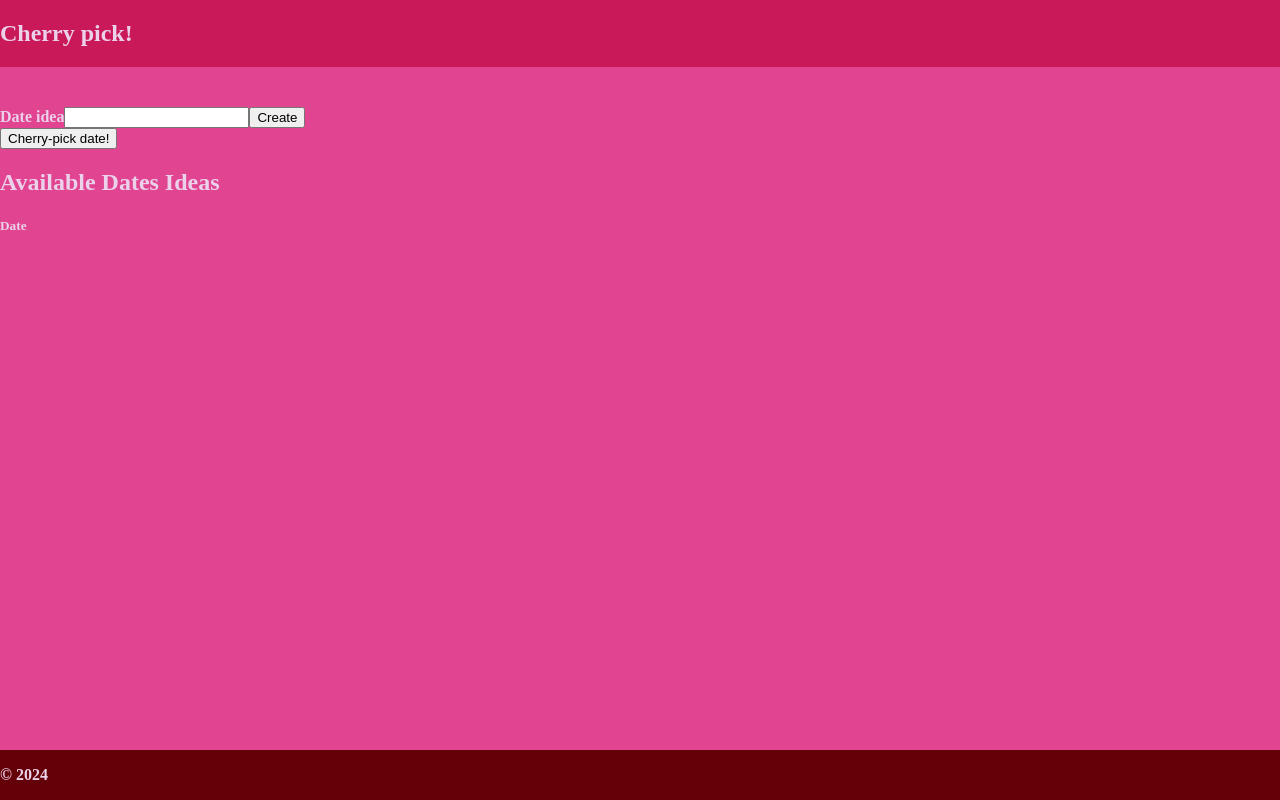
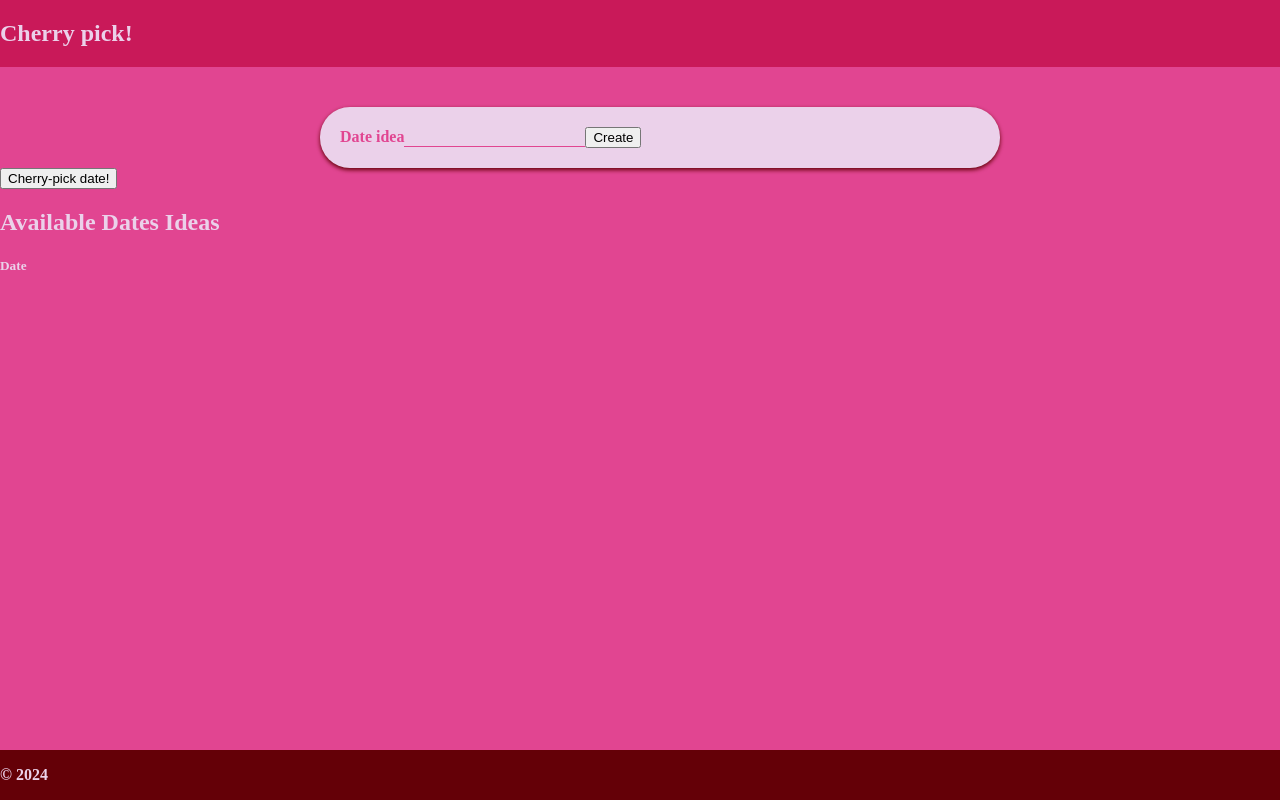
Before and after one commit to gmmonsalve/cherry-picker, an Angular app in the folder frontend/: page /dashboard in a window 1280 px wide. Built offline with nearby package versions, Linux system fonts and the light colour scheme; a web font is replaced by a local one.

Commit message:
chore: Update date-creator component HTML and SCSS files

```diff
--- a/frontend/src/app/dashboard/date-creator/date-creator.component.html
+++ b/frontend/src/app/dashboard/date-creator/date-creator.component.html
@@ -1,9 +1,13 @@
 <section>
   <article>
-    <form>
-      <label for="dateTitle">Date idea</label>
-      <input type="text" id="dateTitle" name="dateTitle" required>
-      <button type="submit">Create</button>
-    </form>
+    <div class="flex justify-center">
+      <form id="create-form">
+        <div class="date-creator">
+          <label for="dateTitle">Date idea</label>
+          <input type="text" id="dateInputText" name="dateTitle" required>
+          <button type="submit">Create</button>
+        </div>
+      </form>
+    </div>
   </article>
 </section>
--- a/frontend/src/app/dashboard/date-creator/date-creator.component.scss
+++ b/frontend/src/app/dashboard/date-creator/date-creator.component.scss
@@ -0,0 +1,30 @@
+@import "../../../../src/styles.scss";
+
+.date-creator{
+  border-radius: 30px;
+  box-shadow: 0 2px 4px $quinary-color;
+  padding: 20px;
+  width: 100%;
+  background-color: $secondary-color;
+  color: $tertiary-color;
+}
+
+#create-form{
+    width: 50%;
+}
+
+#create-form{
+  width: 50%;
+}
+
+#dateInputText{
+  border: none;
+  border-bottom: 1px solid $tertiary-color;
+  transition: border-bottom 0.2s ease-in-out;
+  background-color: transparent;
+}
+
+#dateInputText:focus {
+  outline: none;
+  border-bottom: 2px solid $primary-color;
+}
```
